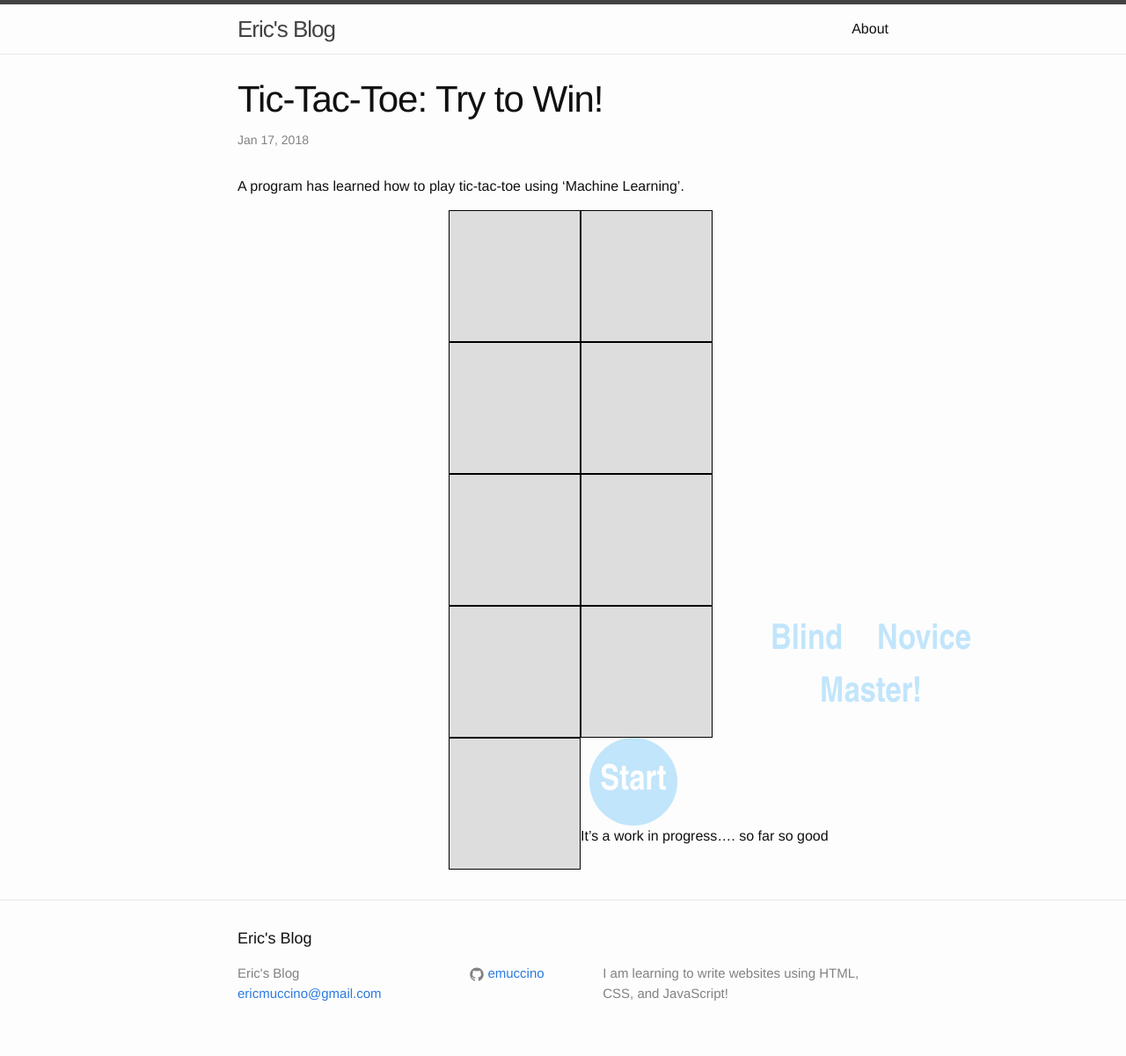
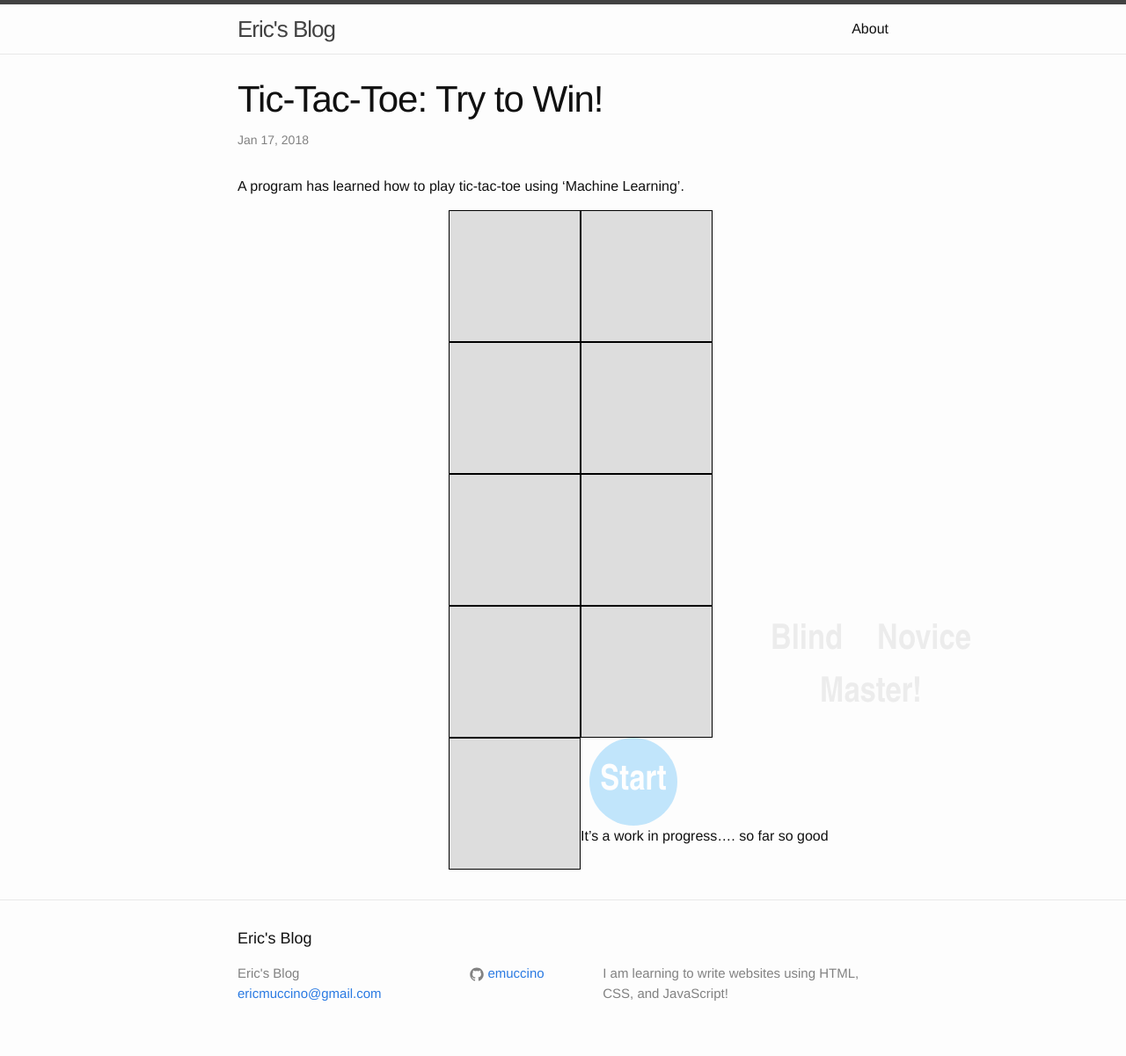
Before and after one commit to emuccino/emuccino.github.io, a Jekyll site: the page built from _posts/2018-01-17-tic-tac-toe.markdown, in a window 1280 px wide. Shown: the whole page at 88% size. Built offline with Jekyll 4.4.1, drawn with Linux system fonts in a browser that asks for light colours; nearby versions of some CDN libraries.

Commit message:
Update post1.scss

```diff
--- a/_sass/post1.scss
+++ b/_sass/post1.scss
@@ -35,7 +35,7 @@
 
 .level {
     margin: 0 15px;
-    color: lightskyblue;
+    color: #dddddd;
     cursor: pointer;
 }
 
@@ -70,7 +70,7 @@
 
 .ingame {
     display:none;
-    color:lightskyblue;
+    color:#dddddd;
 }
 
 .ingame > p {
```
